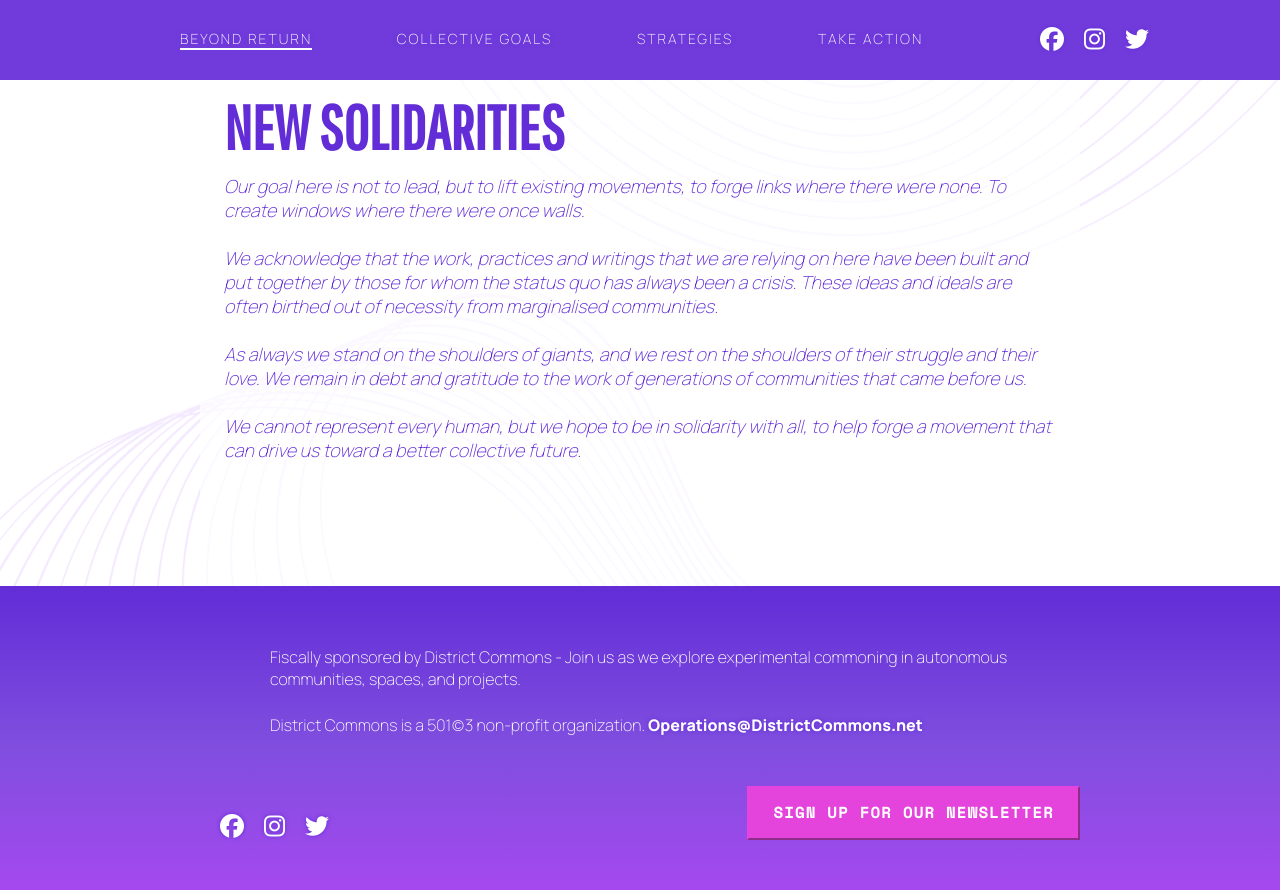
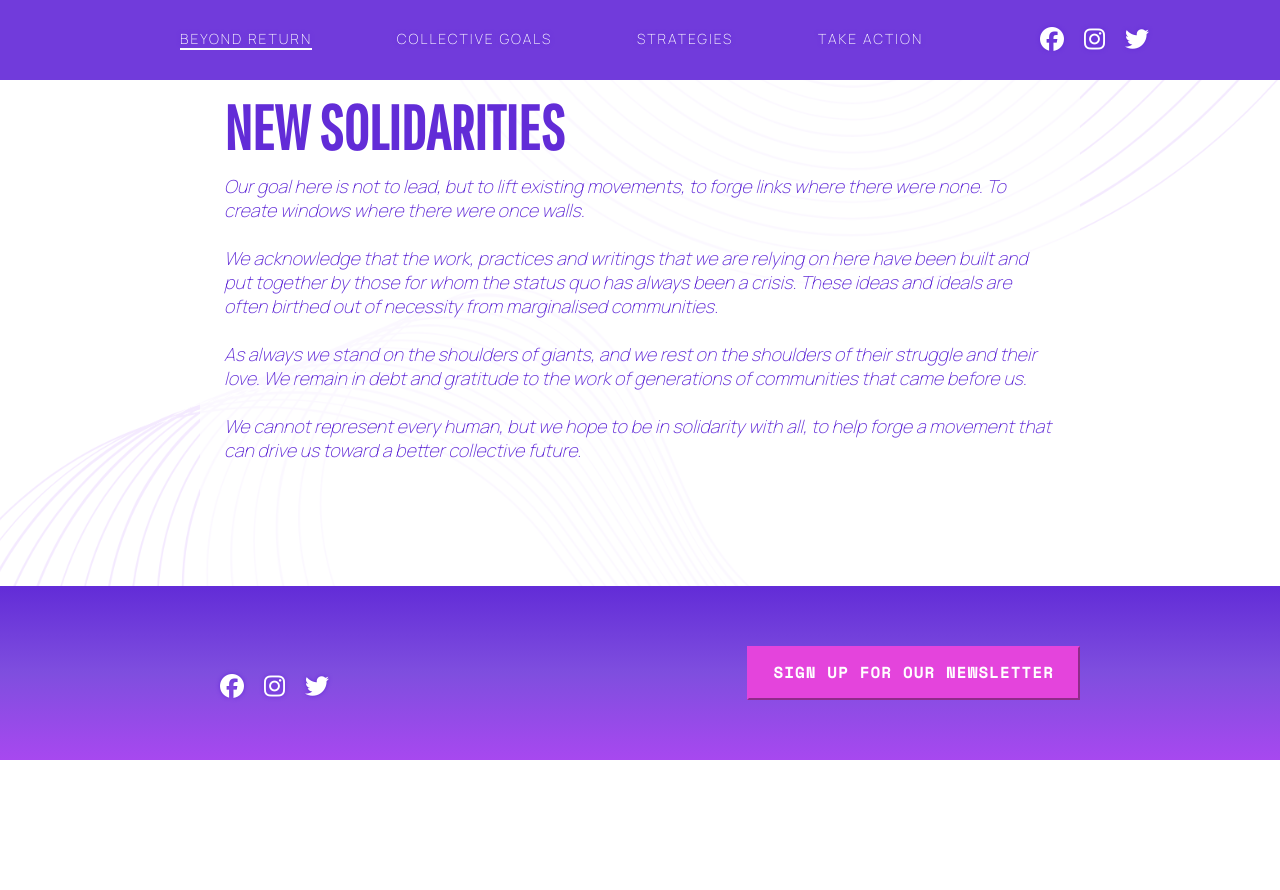
Before and after one commit to beyondreturn/beyondreturn.github.io, a Jekyll site: the page built from _pages/index.md, in a window 1280 px wide and 900 px high, scrolled down 1106 px. Shown: the top 890 px of the window. Built offline with Jekyll 4.4.1, drawn with Linux system fonts in a browser that asks for light colours; nearby versions of some CDN libraries; after the commit the page ends 1866 px from its top, so only the background shows below that.

Commit message:
removing DC from footer

```diff
--- a/_includes/footer.html
+++ b/_includes/footer.html
@@ -1,8 +1,5 @@
 <footer id="site-footer">
     <div class="inner">
-        <p>Fiscally sponsored by District Commons - Join us as we explore experimental commoning in autonomous communities, spaces, and projects.</p>
-        <p>District Commons is a 501(c)3 non-profit organization.
-        <a class="white bold" href="mailto:Operations@DistrictCommons.net">Operations@DistrictCommons.net</a></p>
     </div>
     <div id="subfooter">
         {% include social-nav.html %}
```
